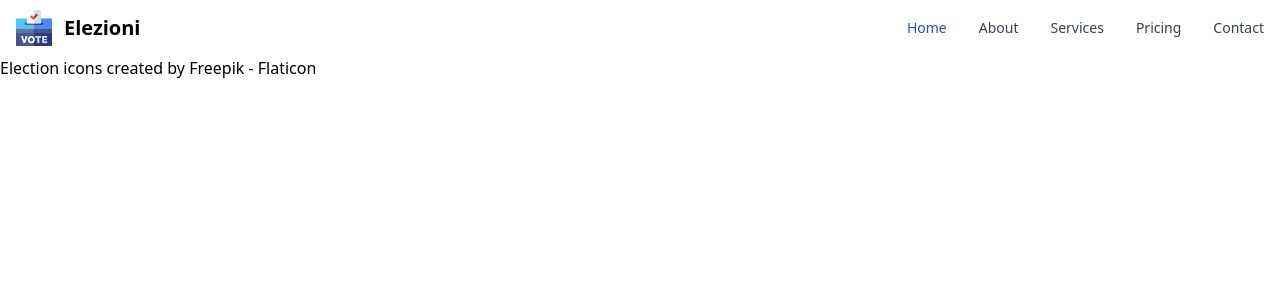
After one commit to Snake31337/ProgettoElezioni, a PHP site: page /view/index.php in a window 1280 px wide. The commit adds this page. Shown: the top 300 px of the page. Run offline with PHP 8.4, Linux system fonts and the light colour scheme.

Commit message:
added images, backend for images

```diff
--- a/src/style/output.css
+++ b/src/style/output.css
@@ -468,6 +468,52 @@ Ensure the default browser behavior of the `hidden` attribute.
   --tw-backdrop-sepia:  ;
 }
 
+.container {
+  width: 100%;
+}
+
+@media (min-width: 640px) {
+  .container {
+    max-width: 640px;
+  }
+}
+
+@media (min-width: 768px) {
+  .container {
+    max-width: 768px;
+  }
+}
+
+@media (min-width: 1024px) {
+  .container {
+    max-width: 1024px;
+  }
+}
+
+@media (min-width: 1280px) {
+  .container {
+    max-width: 1280px;
+  }
+}
+
+@media (min-width: 1536px) {
+  .container {
+    max-width: 1536px;
+  }
+}
+
+.sr-only {
+  position: absolute;
+  width: 1px;
+  height: 1px;
+  padding: 0;
+  margin: -1px;
+  overflow: hidden;
+  clip: rect(0, 0, 0, 0);
+  white-space: nowrap;
+  border-width: 0;
+}
+
 .relative {
   position: relative;
 }
@@ -478,6 +524,23 @@ Ensure the default browser behavior of the `hidden` attribute.
 
 .m-0 {
   margin: 0px;
+}
+
+.m-3 {
+  margin: 0.75rem;
+}
+
+.m-10 {
+  margin: 2.5rem;
+}
+
+.m-5 {
+  margin: 1.25rem;
+}
+
+.mx-auto {
+  margin-left: auto;
+  margin-right: auto;
 }
 
 .mt-0 {
@@ -508,6 +571,18 @@ Ensure the default browser behavior of the `hidden` attribute.
   margin-bottom: 0.75rem;
 }
 
+.mt-4 {
+  margin-top: 1rem;
+}
+
+.mr-3 {
+  margin-right: 0.75rem;
+}
+
+.ml-3 {
+  margin-left: 0.75rem;
+}
+
 .block {
   display: block;
 }
@@ -520,12 +595,24 @@ Ensure the default browser behavior of the `hidden` attribute.
   display: flex;
 }
 
+.inline-flex {
+  display: inline-flex;
+}
+
 .table {
   display: table;
 }
 
+.hidden {
+  display: none;
+}
+
 .h-4 {
   height: 1rem;
+}
+
+.h-6 {
+  height: 1.5rem;
 }
 
 .min-h-screen {
@@ -550,6 +637,10 @@ Ensure the default browser behavior of the `hidden` attribute.
 
 .w-32 {
   width: 8rem;
+}
+
+.w-6 {
+  width: 1.5rem;
 }
 
 .min-w-full {
@@ -579,6 +670,10 @@ Ensure the default browser behavior of the `hidden` attribute.
   flex-direction: column;
 }
 
+.flex-wrap {
+  flex-wrap: wrap;
+}
+
 .items-center {
   align-items: center;
 }
@@ -593,6 +688,10 @@ Ensure the default browser behavior of the `hidden` attribute.
 
 .gap-2 {
   gap: 0.5rem;
+}
+
+.self-center {
+  align-self: center;
 }
 
 .overflow-hidden {
@@ -619,6 +718,10 @@ Ensure the default browser behavior of the `hidden` attribute.
   border-radius: 9999px;
 }
 
+.rounded-3xl {
+  border-radius: 1.5rem;
+}
+
 .border {
   border-width: 1px;
 }
@@ -641,9 +744,24 @@ Ensure the default browser behavior of the `hidden` attribute.
   border-color: rgb(209 213 219 / var(--tw-border-opacity));
 }
 
+.border-blue-700 {
+  --tw-border-opacity: 1;
+  border-color: rgb(29 78 216 / var(--tw-border-opacity));
+}
+
 .border-blue-500 {
   --tw-border-opacity: 1;
   border-color: rgb(59 130 246 / var(--tw-border-opacity));
+}
+
+.border-gray-200 {
+  --tw-border-opacity: 1;
+  border-color: rgb(229 231 235 / var(--tw-border-opacity));
+}
+
+.border-gray-100 {
+  --tw-border-opacity: 1;
+  border-color: rgb(243 244 246 / var(--tw-border-opacity));
 }
 
 .bg-white {
@@ -670,6 +788,11 @@ Ensure the default browser behavior of the `hidden` attribute.
   background-color: transparent;
 }
 
+.bg-blue-700 {
+  --tw-bg-opacity: 1;
+  background-color: rgb(29 78 216 / var(--tw-bg-opacity));
+}
+
 .bg-contain {
   background-size: contain;
 }
@@ -686,6 +809,10 @@ Ensure the default browser behavior of the `hidden` attribute.
   background-repeat: no-repeat;
 }
 
+.fill-current {
+  fill: currentColor;
+}
+
 .object-scale-down {
   -o-object-fit: scale-down;
      object-fit: scale-down;
@@ -697,6 +824,10 @@ Ensure the default browser behavior of the `hidden` attribute.
 
 .p-6 {
   padding: 1.5rem;
+}
+
+.p-2 {
+  padding: 0.5rem;
 }
 
 .py-2 {
@@ -749,12 +880,30 @@ Ensure the default browser behavior of the `hidden` attribute.
   padding-bottom: 0.25rem;
 }
 
+.px-2 {
+  padding-left: 0.5rem;
+  padding-right: 0.5rem;
+}
+
+.py-2\.5 {
+  padding-top: 0.625rem;
+  padding-bottom: 0.625rem;
+}
+
 .pt-6 {
   padding-top: 1.5rem;
 }
 
 .pb-8 {
   padding-bottom: 2rem;
+}
+
+.pr-4 {
+  padding-right: 1rem;
+}
+
+.pl-3 {
+  padding-left: 0.75rem;
 }
 
 .text-left {
@@ -775,14 +924,14 @@ Ensure the default browser behavior of the `hidden` attribute.
   line-height: 1.25rem;
 }
 
+.text-base {
+  font-size: 1rem;
+  line-height: 1.5rem;
+}
+
 .text-xl {
   font-size: 1.25rem;
   line-height: 1.75rem;
-}
-
-.text-base {
-  font-size: 1rem;
-  line-height: 1.5rem;
 }
 
 .font-medium {
@@ -842,6 +991,11 @@ Ensure the default browser behavior of the `hidden` attribute.
 .text-blue-700 {
   --tw-text-opacity: 1;
   color: rgb(29 78 216 / var(--tw-text-opacity));
+}
+
+.text-gray-500 {
+  --tw-text-opacity: 1;
+  color: rgb(107 114 128 / var(--tw-text-opacity));
 }
 
 .shadow-lg {
@@ -911,6 +1065,11 @@ Ensure the default browser behavior of the `hidden` attribute.
   background-color: rgb(59 130 246 / var(--tw-bg-opacity));
 }
 
+.hover\:bg-gray-50:hover {
+  --tw-bg-opacity: 1;
+  background-color: rgb(249 250 251 / var(--tw-bg-opacity));
+}
+
 .hover\:text-white:hover {
   --tw-text-opacity: 1;
   color: rgb(255 255 255 / var(--tw-text-opacity));
@@ -936,15 +1095,151 @@ Ensure the default browser behavior of the `hidden` attribute.
   outline-offset: 2px;
 }
 
+.focus\:ring-2:focus {
+  --tw-ring-offset-shadow: var(--tw-ring-inset) 0 0 0 var(--tw-ring-offset-width) var(--tw-ring-offset-color);
+  --tw-ring-shadow: var(--tw-ring-inset) 0 0 0 calc(2px + var(--tw-ring-offset-width)) var(--tw-ring-color);
+  box-shadow: var(--tw-ring-offset-shadow), var(--tw-ring-shadow), var(--tw-shadow, 0 0 #0000);
+}
+
+.focus\:ring-gray-200:focus {
+  --tw-ring-opacity: 1;
+  --tw-ring-color: rgb(229 231 235 / var(--tw-ring-opacity));
+}
+
+@media (prefers-color-scheme: dark) {
+  .dark\:border-gray-700 {
+    --tw-border-opacity: 1;
+    border-color: rgb(55 65 81 / var(--tw-border-opacity));
+  }
+
+  .dark\:bg-gray-800 {
+    --tw-bg-opacity: 1;
+    background-color: rgb(31 41 55 / var(--tw-bg-opacity));
+  }
+
+  .dark\:bg-gray-300 {
+    --tw-bg-opacity: 1;
+    background-color: rgb(209 213 219 / var(--tw-bg-opacity));
+  }
+
+  .dark\:text-white {
+    --tw-text-opacity: 1;
+    color: rgb(255 255 255 / var(--tw-text-opacity));
+  }
+
+  .dark\:text-gray-400 {
+    --tw-text-opacity: 1;
+    color: rgb(156 163 175 / var(--tw-text-opacity));
+  }
+
+  .dark\:hover\:bg-gray-700:hover {
+    --tw-bg-opacity: 1;
+    background-color: rgb(55 65 81 / var(--tw-bg-opacity));
+  }
+
+  .dark\:hover\:text-white:hover {
+    --tw-text-opacity: 1;
+    color: rgb(255 255 255 / var(--tw-text-opacity));
+  }
+
+  .dark\:focus\:ring-gray-600:focus {
+    --tw-ring-opacity: 1;
+    --tw-ring-color: rgb(75 85 99 / var(--tw-ring-opacity));
+  }
+}
+
 @media (min-width: 640px) {
   .sm\:-mx-6 {
     margin-left: -1.5rem;
     margin-right: -1.5rem;
   }
 
+  .sm\:h-9 {
+    height: 2.25rem;
+  }
+
   .sm\:px-6 {
     padding-left: 1.5rem;
     padding-right: 1.5rem;
+  }
+
+  .sm\:px-4 {
+    padding-left: 1rem;
+    padding-right: 1rem;
+  }
+}
+
+@media (min-width: 768px) {
+  .md\:mt-0 {
+    margin-top: 0px;
+  }
+
+  .md\:block {
+    display: block;
+  }
+
+  .md\:hidden {
+    display: none;
+  }
+
+  .md\:w-auto {
+    width: auto;
+  }
+
+  .md\:flex-row {
+    flex-direction: row;
+  }
+
+  .md\:space-x-8 > :not([hidden]) ~ :not([hidden]) {
+    --tw-space-x-reverse: 0;
+    margin-right: calc(2rem * var(--tw-space-x-reverse));
+    margin-left: calc(2rem * calc(1 - var(--tw-space-x-reverse)));
+  }
+
+  .md\:border-0 {
+    border-width: 0px;
+  }
+
+  .md\:bg-transparent {
+    background-color: transparent;
+  }
+
+  .md\:p-0 {
+    padding: 0px;
+  }
+
+  .md\:text-sm {
+    font-size: 0.875rem;
+    line-height: 1.25rem;
+  }
+
+  .md\:font-medium {
+    font-weight: 500;
+  }
+
+  .md\:text-blue-700 {
+    --tw-text-opacity: 1;
+    color: rgb(29 78 216 / var(--tw-text-opacity));
+  }
+
+  .md\:hover\:bg-transparent:hover {
+    background-color: transparent;
+  }
+
+  .md\:hover\:text-blue-700:hover {
+    --tw-text-opacity: 1;
+    color: rgb(29 78 216 / var(--tw-text-opacity));
+  }
+
+  @media (prefers-color-scheme: dark) {
+    .md\:dark\:hover\:bg-transparent:hover {
+      background-color: transparent;
+    }
+
+    .md\:dark\:hover\:text-white:hover {
+      --tw-text-opacity: 1;
+      color: rgb(255 255 255 / var(--tw-text-opacity));
+    }
   }
 }
 
--- /dev/null
+++ b/src/view/index.php
@@ -0,0 +1,52 @@
+<!DOCTYPE html>
+<html lang="en">
+
+<head>
+    <meta charset="UTF-8">
+    <meta http-equiv="X-UA-Compatible" content="IE=edge">
+    <meta name="viewport" content="width=device-width, initial-scale=1.0">
+    <title>Elezioni</title>
+    <link rel="stylesheet" href="../style/output.css">
+</head>
+
+<body>
+    <nav class="bg-white border-gray-200 px-2 sm:px-4 py-2.5 rounded dark:bg-gray-800">
+        <div class="container flex flex-wrap justify-between items-center mx-auto">
+            <a href="./index.php" class="flex items-center">
+                <img src="../images/logo.png" class="mr-3 h-6 sm:h-9" alt="Logo elezioni" />
+                <span class="self-center text-xl font-semibold whitespace-nowrap dark:text-white">Elezioni</span>
+            </a>
+            <button data-collapse-toggle="mobile-menu" type="button" class="inline-flex items-center p-2 ml-3 text-sm text-gray-500 rounded-lg md:hidden hover:bg-gray-100 focus:outline-none focus:ring-2 focus:ring-gray-200 dark:text-gray-400 dark:hover:bg-gray-700 dark:focus:ring-gray-600" aria-controls="mobile-menu" aria-expanded="false">
+                <span class="sr-only">Open main menu</span>
+                <svg class="w-6 h-6" fill="currentColor" viewBox="0 0 20 20" xmlns="http://www.w3.org/2000/svg">
+                    <path fill-rule="evenodd" d="M3 5a1 1 0 011-1h12a1 1 0 110 2H4a1 1 0 01-1-1zM3 10a1 1 0 011-1h12a1 1 0 110 2H4a1 1 0 01-1-1zM3 15a1 1 0 011-1h12a1 1 0 110 2H4a1 1 0 01-1-1z" clip-rule="evenodd"></path>
+                </svg>
+                <svg class="hidden w-6 h-6" fill="currentColor" viewBox="0 0 20 20" xmlns="http://www.w3.org/2000/svg">
+                    <path fill-rule="evenodd" d="M4.293 4.293a1 1 0 011.414 0L10 8.586l4.293-4.293a1 1 0 111.414 1.414L11.414 10l4.293 4.293a1 1 0 01-1.414 1.414L10 11.414l-4.293 4.293a1 1 0 01-1.414-1.414L8.586 10 4.293 5.707a1 1 0 010-1.414z" clip-rule="evenodd"></path>
+                </svg>
+            </button>
+            <div class="hidden w-full md:block md:w-auto" id="mobile-menu">
+                <ul class="flex flex-col mt-4 md:flex-row md:space-x-8 md:mt-0 md:text-sm md:font-medium">
+                    <li>
+                        <a href="#" class="block py-2 pr-4 pl-3 text-white bg-blue-700 rounded md:bg-transparent md:text-blue-700 md:p-0 dark:text-white" aria-current="page">Home</a>
+                    </li>
+                    <li>
+                        <a href="#" class="block py-2 pr-4 pl-3 text-gray-700 border-b border-gray-100 hover:bg-gray-50 md:hover:bg-transparent md:border-0 md:hover:text-blue-700 md:p-0 dark:text-gray-400 md:dark:hover:text-white dark:hover:bg-gray-700 dark:hover:text-white md:dark:hover:bg-transparent dark:border-gray-700">About</a>
+                    </li>
+                    <li>
+                        <a href="#" class="block py-2 pr-4 pl-3 text-gray-700 border-b border-gray-100 hover:bg-gray-50 md:hover:bg-transparent md:border-0 md:hover:text-blue-700 md:p-0 dark:text-gray-400 md:dark:hover:text-white dark:hover:bg-gray-700 dark:hover:text-white md:dark:hover:bg-transparent dark:border-gray-700">Services</a>
+                    </li>
+                    <li>
+                        <a href="#" class="block py-2 pr-4 pl-3 text-gray-700 border-b border-gray-100 hover:bg-gray-50 md:hover:bg-transparent md:border-0 md:hover:text-blue-700 md:p-0 dark:text-gray-400 md:dark:hover:text-white dark:hover:bg-gray-700 dark:hover:text-white md:dark:hover:bg-transparent dark:border-gray-700">Pricing</a>
+                    </li>
+                    <li>
+                        <a href="#" class="block py-2 pr-4 pl-3 text-gray-700 hover:bg-gray-50 md:hover:bg-transparent md:border-0 md:hover:text-blue-700 md:p-0 dark:text-gray-400 md:dark:hover:text-white dark:hover:bg-gray-700 dark:hover:text-white md:dark:hover:bg-transparent">Contact</a>
+                    </li>
+                </ul>
+            </div>
+        </div>
+    </nav>
+    <a href="https://www.flaticon.com/free-icons/election" title="election icons">Election icons created by Freepik - Flaticon</a>
+</body>
+
+</html>
--- a/src/view/login.php
+++ b/src/view/login.php
@@ -70,7 +70,7 @@ if (isset($_POST['PIN'])) { // Controllo se il PIN è stato inserito dalla pagin
 
     ?>
     <div class="flex flex-row min-h-screen justify-center items-center">
-      <form class="bg-white shadow-md rounded px-8 pt-6 pb-8 mb-4" action="./login.php" method="POST">
+      <form class="bg-white shadow-md rounded px-8 pt-6 pb-8 mb-4" action="<?php echo htmlspecialchars($_SERVER["PHP_SELF"]);?>" method="POST">
         <div class="mb-4">
           <label class="block text-gray-700 text-sm font-bold mb-2" for="PIN">
             PIN
--- a/src/view/scheda.php
+++ b/src/view/scheda.php
@@ -189,13 +189,14 @@ if (!isset($_POST['sceltaPartito'])) {
     </svg>
     <p>Scegli il partito premendo il cerchietto sopra a sinistra del partito</p>
   </div>
-  <div class="gap-2 columns-xl">
+  <div class="gap-2 columns-xl m-5">
     <form action="<?php echo htmlspecialchars($_SERVER["PHP_SELF"]);?>" method="POST">
       <?php
       if ($resultQueryPartito->num_rows > 0) {
         // output data of each row
         while ($rowQueryPartito = $resultQueryPartito->fetch_assoc()) {
           $codicePartito = $rowQueryPartito["CodicePartito"];
+          $logoPath = $rowQueryPartito['Logo'];
       ?>
           <div id="<?php echo $codicePartito ?>" class="flex flex-row p-6  shadow-lg bg-white max-w mb-2 border-solid border-3 border-blue-700 rounded-lg">
             <div class="form-check">
@@ -203,7 +204,7 @@ if (!isset($_POST['sceltaPartito'])) {
               <label class="form-check-label inline-block text-gray-800" for="sceltaPartito">
               </label>
             </div>
-            <img class="object-scale-down w-32" src="https://upload.wikimedia.org/wikipedia/commons/f/fb/Partito_comunista_logo.png" alt="">
+            <img class="object-scale-down w-32" src="../images/partiti/<?php echo $logoPath?>" alt="">
             <div class="ml-5">
               <h5 class="text-grey-900 text-xl leading-tight font-medium mb-2"><?php echo $rowQueryPartito["Nome"]; ?></h5>
               <div class="flex justify-center">
```
Also changed, not shown: src/script/scheda.js (added, +32 -0 lines), src/images/logo.png (added), src/images/partiti/anti_social_social_club.png (added), src/images/partiti/kanye_west.jpg (added), src/images/partiti/movimento_5_shrek.png (added), src/images/partiti/partito_comunista.png (added).
